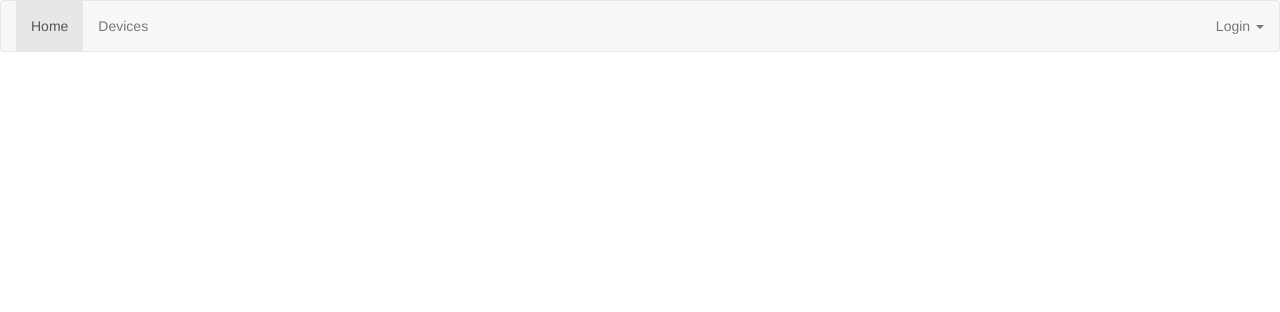
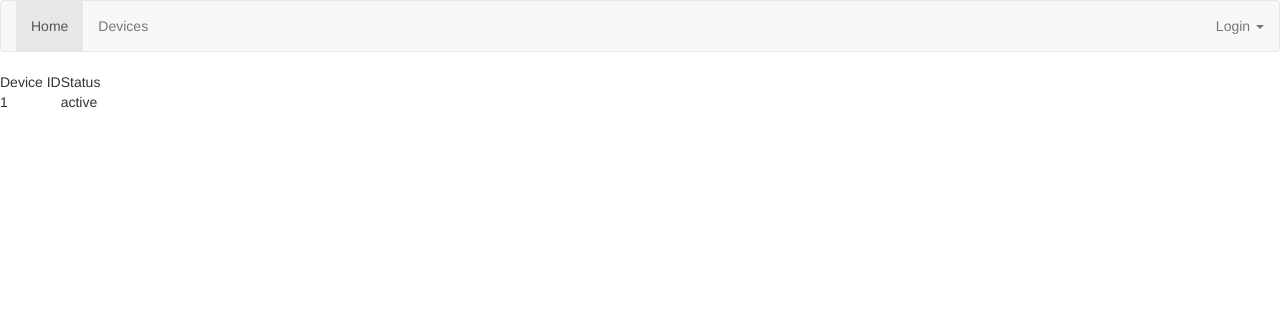
Before and after one commit to Akirathan/STM_comm_web_server, a Django app: template templates/devices.html in a window 1280 px wide. Shown: the top 312 px of the page. Run offline with Django 3.2, Linux system fonts and the light colour scheme; the template is opened without the code that fills it: most values are stand-ins (such as "Sample title", 1, 10 or a date in 2020); some libraries are stand-ins or nearby versions.

Commit message:
devices.html, device_overview.html: add basic table

```diff
--- a/templates/device_overview.html
+++ b/templates/device_overview.html
@@ -1,3 +1,8 @@
 <!--
  Gets "device_model" as Device model
 -->
+
+<tr>
+  <td> {{ device_model.device_id }} </td>
+  <td> {{ device_model.status }} </td>
+</tr>
--- a/templates/devices.html
+++ b/templates/devices.html
@@ -16,9 +16,15 @@
 <body>
 {% include "navbar.html" %}
 
+<table>
+<tr>
+  <td> Device ID </td>
+  <td> Status </td>
+</tr>
 {% for device_model in devices_model_list %}
     {% include "device_overview.html" with device_model=device_model %}
 {% endfor %}
+</table>
 
 {% include "javascripts.html" %}
 </body>
```
